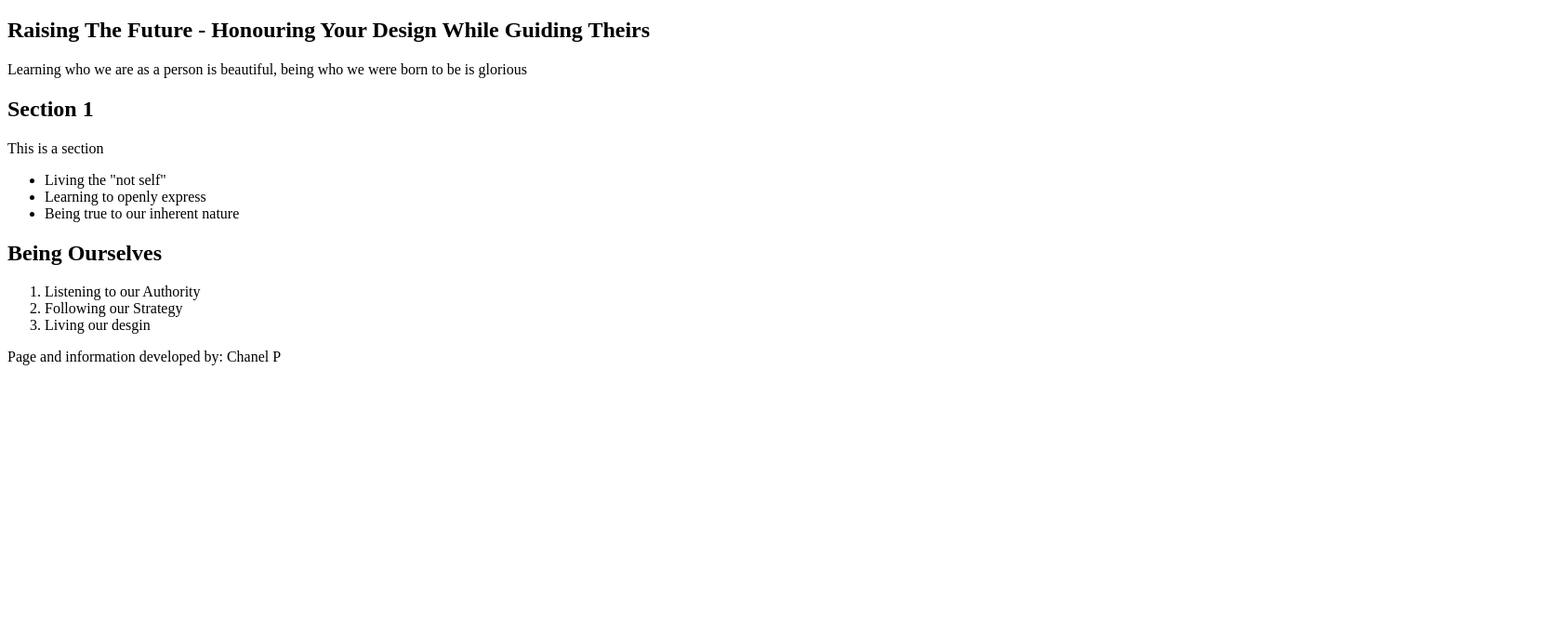
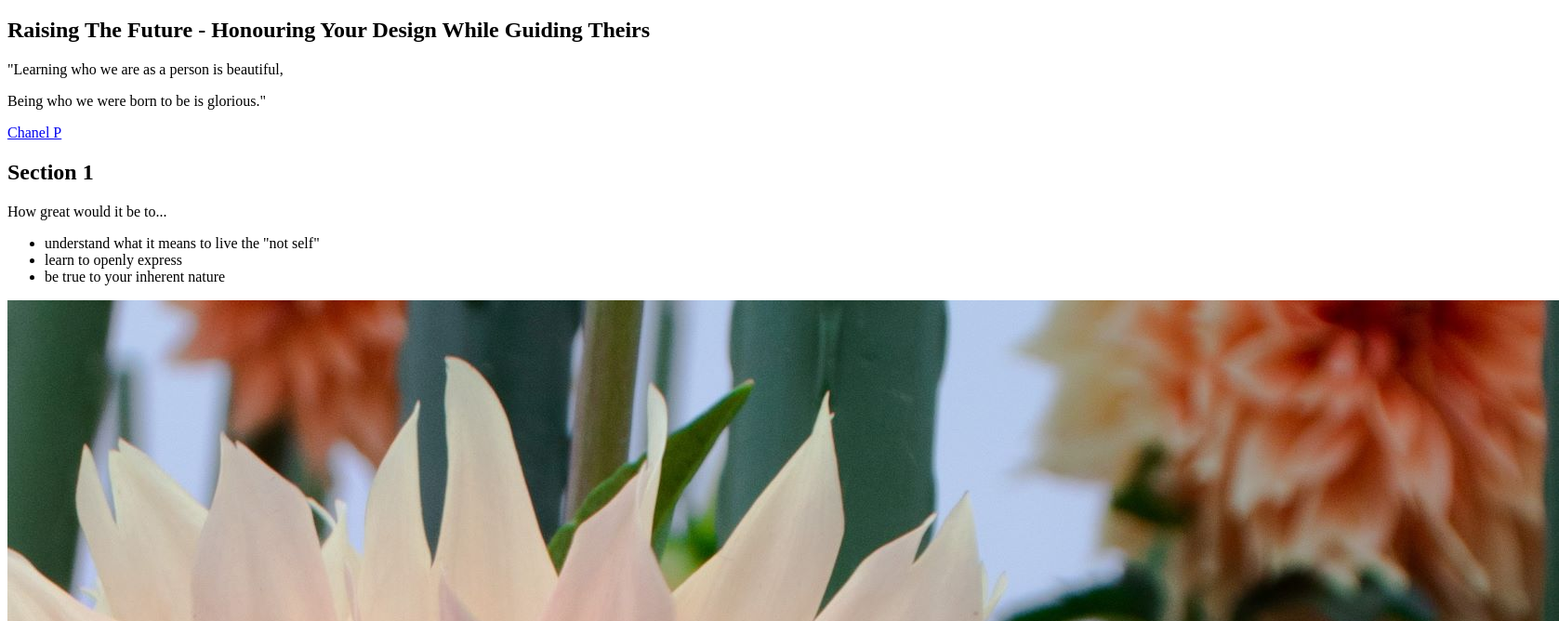
Before and after one commit to FullMoonMommy/Website, a plain HTML site: page index.html in a window 1280 px wide. Shown: the part 61-729 px from the top of the page at 93% size, 1677 px wide, since content can reach past the window. Drawn offline with Linux system fonts and the light colour scheme.

Commit message:
Completed Lesson 5

```diff
--- a/index.html
+++ b/index.html
@@ -12,31 +12,45 @@
     <header>
      <h1> Full Moon Mommy </h1>
       <h2> Raising The Future - Honouring Your Design While Guiding Theirs </h2>
-     <p>Learning who we are as a person is beautiful, being who we were born to be is glorious</p>
+      <p>"Learning who we are as a person is beautiful, </p>
+      <p> Being who we were born to be is glorious."</p>
     </header>
+
+      <a href="#footer">Chanel P</a>
 
     <section>
       <h1>Section 1</h1>
-      <p>This is a section</p>
+      <p>How great would it be to...</p>
 
         <ul>
-          <li>Living the "not self"</li>
-          <li>Learning to openly express</li>
-          <li>Being true to our inherent nature</li>
+          <li>understand what it means to live the "not self"</li>
+          <li>learn to openly express</li>
+          <li>be true to your inherent nature</li>
         </ul>
     </section>
 
+      <img src="images/pinkflower.jpg"
+      alt="Photo of a Light Pink Flower on a deep green background "
+      width="1669"height="2511" />
 
+      <img src="images/pinkflower.jpg"
+      alt="Photo of a Light Pink Flower on a deep green background "
+      width="100%"height="100%" />
 
     <section>
-      <h2>Being Ourselves</h2>
+      <h2>Being Ourselves Includes:</h2>
         <ol>
           <li>Listening to our Authority</li>
           <li>Following our Strategy</li>
-          <li>Living our desgin</li>
+          <li>Living our Design</li>
         </ol>
     </section>
 
-    <footer>Page and information developed by: Chanel P</footer>
+    <footer id="footer">
+      <p>Page and information developed by: Chanel P</p>
+      <a href="https://www.facebook.com/FullMoonMommy"target_"blank"><p>Find us on Facebook</p><a/>
+        <a href="https://unsplash.com/photos/6lKf8vmsjQs?utm_source=unsplash&utm_medium=referral&utm_content=creditShareLink"target="_blank"><p> Images from Unslpash</p></a>
+
+      </footer>
   </body>
 </html>
```
Also changed, not shown: images/pinkflower.jpg (added).
